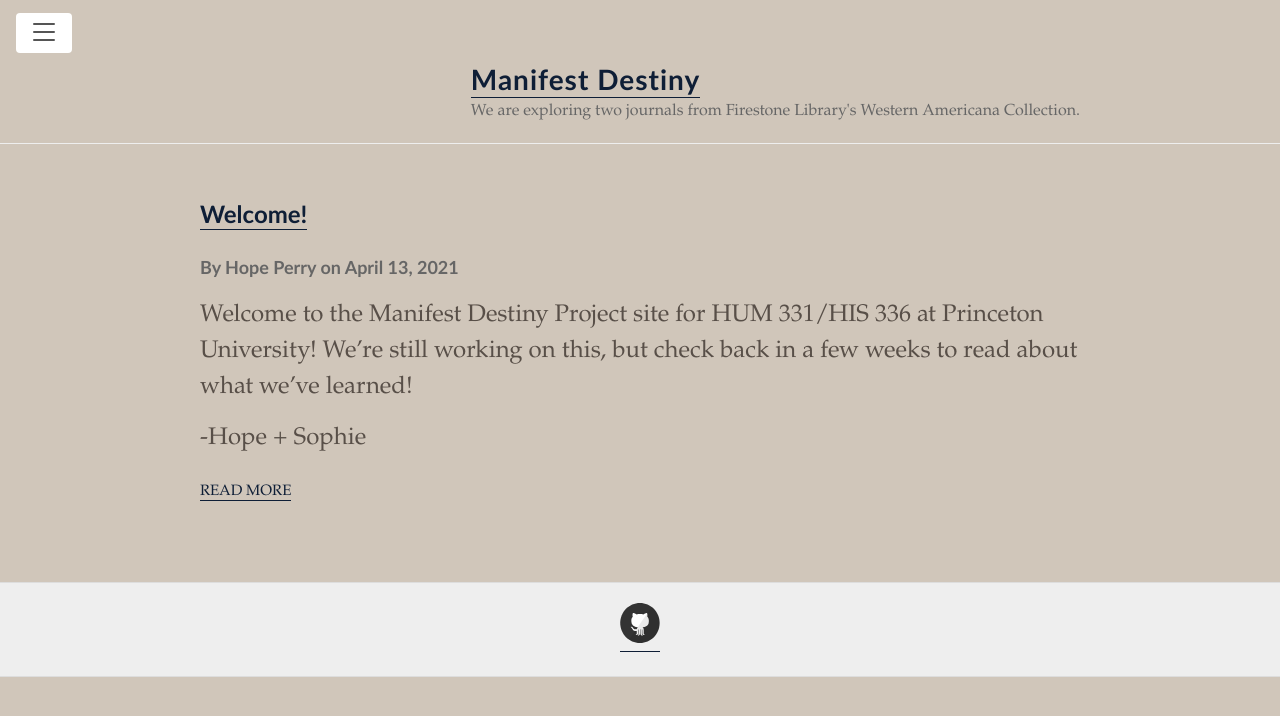
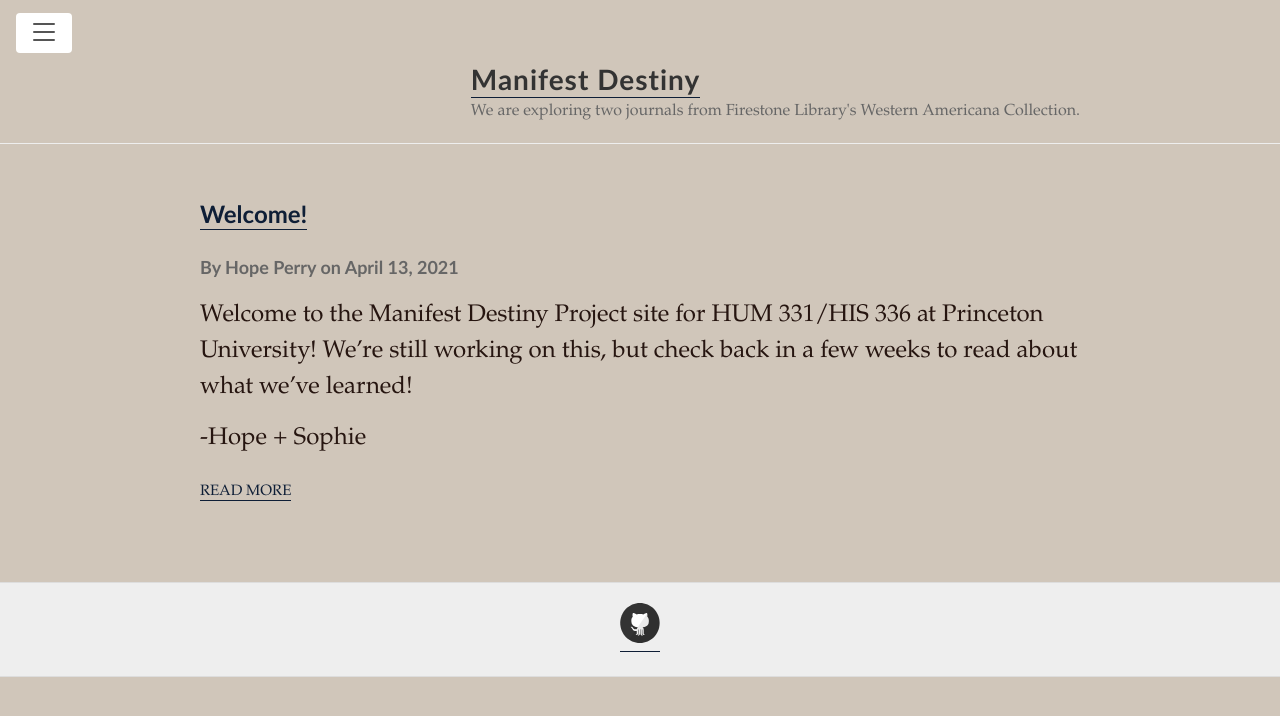
Before and after one commit to HUM-331-Princeton/manifest-destiny, a Jekyll site: the page built from index.md, in a window 1280 px wide. Shown: the top 716 px of the page. Built offline with Jekyll 4.4.1, drawn with Linux system fonts in a browser that asks for light colours.

Commit message:
Font/colors

```diff
--- a/_sass/_variables.scss
+++ b/_sass/_variables.scss
@@ -15,7 +15,7 @@ $lightGray: #eee;
 $white: #fff;
 
 $tan: #d0c6ba;
-$brown: #584f48;
+$brown: #261510;
 
 
 // Font stacks
--- a/style.scss
+++ b/style.scss
@@ -54,7 +54,7 @@ h1, h2, h3, h4, h5, h6 {
 h1 {
   font-size: 30px;
   a {
-    color: $blue;
+    color: inherit;
   }
 }
 
```
